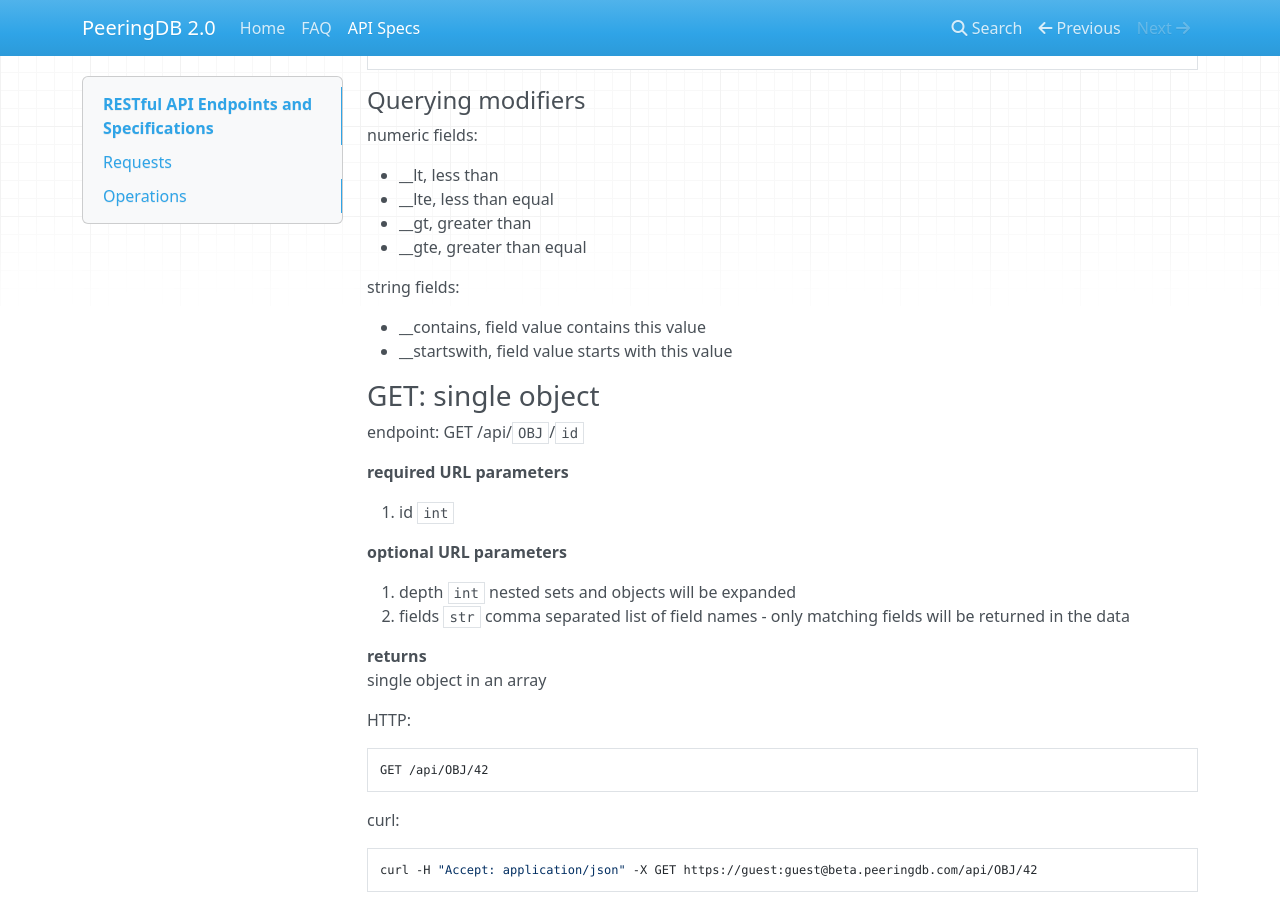
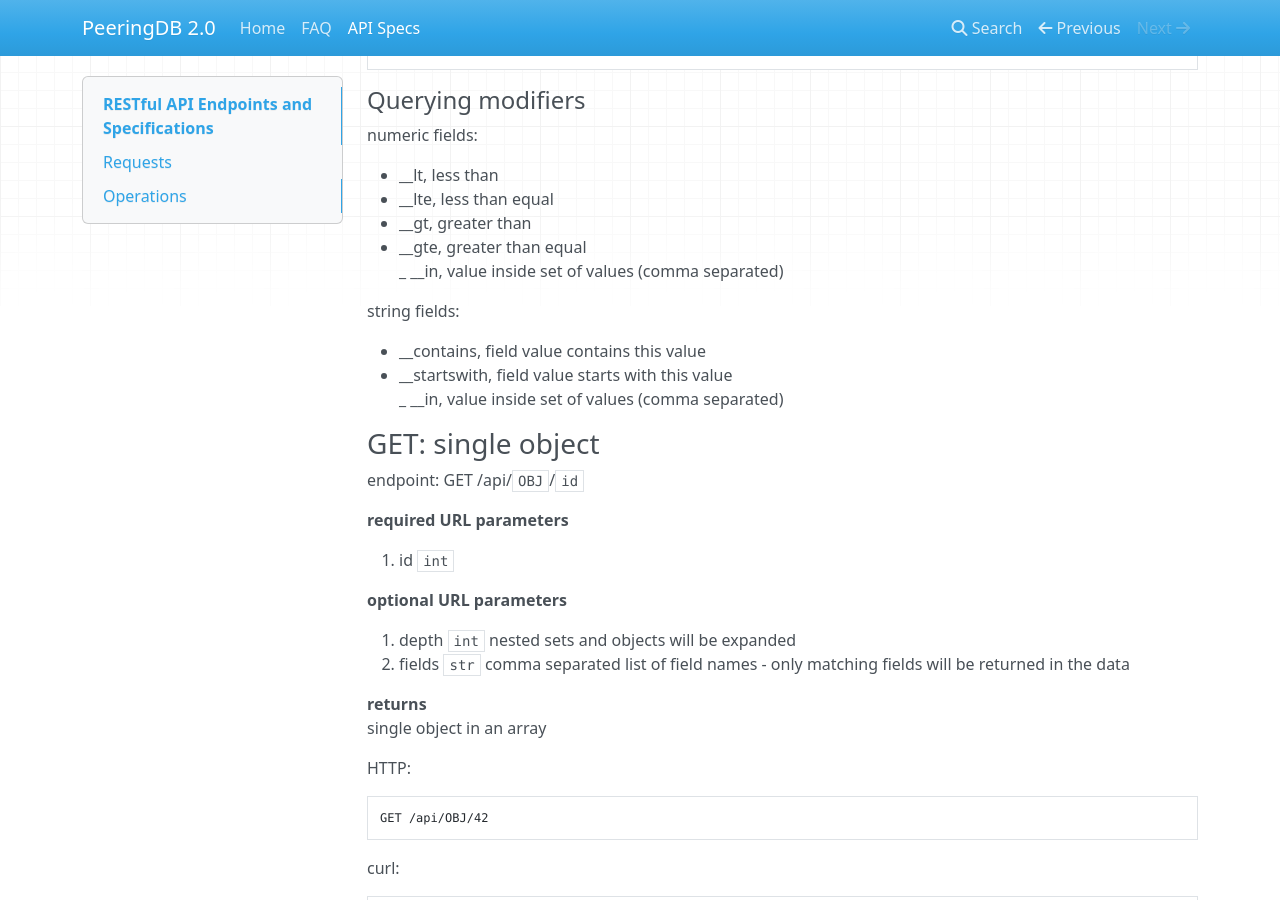
Before and after one commit to peeringdb/docs, an MkDocs documentation site: the page built from docs/api_specs.md, in a window 1280 px wide and 900 px high, scrolled down 2445 px. Built offline with MkDocs 1.6.1, drawn with Linux system fonts in a browser that asks for light colours; nearby versions of some CDN libraries; old or Windows-style settings are respelled for this version of MkDocs.

Commit message:
document __in filter

```diff
--- a/docs/api_specs.md
+++ b/docs/api_specs.md
@@ -115,11 +115,13 @@
 - \_\_lte, less than equal
 - \_\_gt, greater than
 - \_\_gte, greater than equal
+_ \_\_in, value inside set of values (comma separated)
 
 string fields:
 
 - \_\_contains, field value contains this value
 - \_\_startswith, field value starts with this value
+_ \_\_in, value inside set of values (comma separated)
 
 ### GET: single object
 
```
